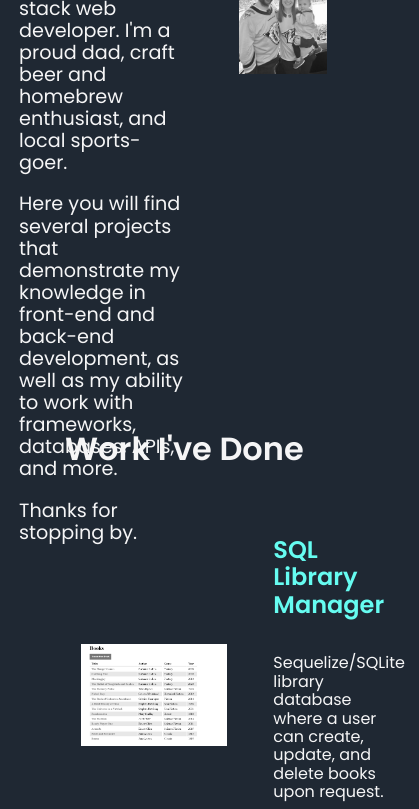
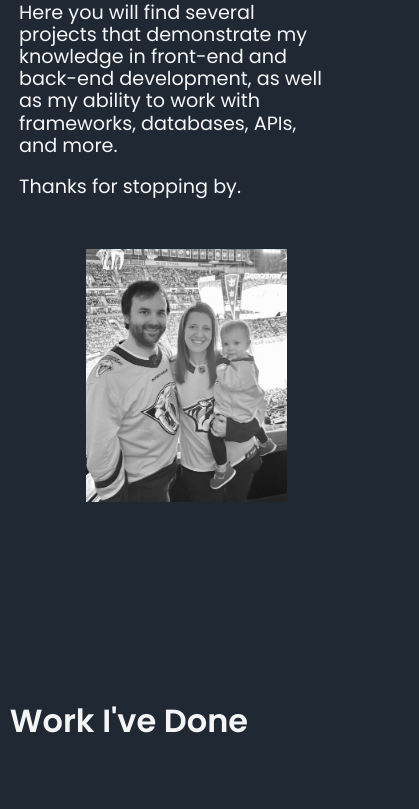
Before and after one commit to gmhartman/gmhartman.github.io, a React (Create React App) app: page / in a window 390 px wide. Shown: the part 1156-1965 px from the top of the page, 419 px wide, since content can reach past the window. Built offline with nearby package versions, Linux system fonts and the light colour scheme.

Commit message:
mobile styling

```diff
--- a/src/App.css
+++ b/src/App.css
@@ -816,13 +816,14 @@ li > a:visited {
     width: 100%;
     margin: 0 auto;
   }
-  .nav-bar {
+  .navbar {
     width: 100%;
+    position: relative;
   }
 
   .nav-links {
-    display: flex;
-    justify-content: space-between;
+    width: 100%;
+    padding-right: 0;
   }
   .site-wrapper {
     display: flex;
@@ -831,6 +832,9 @@ li > a:visited {
   .main-nav {
     padding: 0;
   }
+  .nav-a {
+    font-size: 95%;
+  }
   .logo {
     display: none;
 }
@@ -838,38 +842,46 @@ li > a:visited {
     width: 100%;
   }
   .about-wrapper {
-    flex-direction: row;
+    flex-direction: column;
     flex-wrap: nowrap;
+    width: 95%;
+    padding-bottom: 20rem;
+  }
+  .about-text {
     width: 95%;
   }
   .about-p {
     width: 95%;
   }
   .famphoto {
-    max-width: 50%;
+    max-width: 95%;
     text-align: center;
   }
   .predsphoto {
-    max-width: 50%;
-    padding-top: 15rem;
+    max-width: 100%;
+  }
+  .projects-wrapper {
+    width: 100%;
   }
   .projects-ul {
     padding-left: 0;
   }
   .screenshot-1 {
     padding-top: 8rem;
+    padding-right: 0;
   }
   .screenshot {
     padding-top: 8rem;
   }
   .screenshot-2 {
-    max-height: 40%;
+    max-height: 30%;
     padding-top: 7rem;
   }
   .skills-wrapper {
     display: flex;
     flex-direction: column;
     padding-bottom: 40rem;
+    width: 100%;
   }
   .skills-cards {
     display: flex;
@@ -880,8 +892,9 @@ li > a:visited {
   .language-card,
   .framework-card,
   .tech-card {
-    width: 100%;
+    width: 70%;
     text-align: center;
+    margin: 0 auto;
   }
 }
 
--- a/src/components/nav.js
+++ b/src/components/nav.js
@@ -20,29 +20,29 @@ function Nav() {
     <div id="home">
       <div className="navbar">
         <div className="logo">
-          <a href="#home">
+          <a href="#home" className="nav-a">
             <img className="logo" src={Logo} alt="logo thumbnail"></img>
           </a>
         </div>
         <div className="nav-links">
           <ol className="main-nav">
-            <li>
-              <a href="#about" to="/">
+            <li className="nav-li">
+              <a href="#about" to="/" className="nav-a">
                 About
               </a>
             </li>
-            <li>
-              <a href="#projects" to="/">
+            <li className="nav-li">
+              <a href="#projects" to="/" className="nav-a">
                 Projects
               </a>
             </li>
-            <li>
-              <a href="#skills" to="/">
+            <li className="nav-li">
+              <a href="#skills" to="/" className="nav-a">
                 Skills
               </a>
             </li>
-            <li>
-              <a href="#contact" to="/">
+            <li className="nav-li">
+              <a href="#contact" to="/" className="nav-a">
                 Contact
               </a>
             </li>
```
